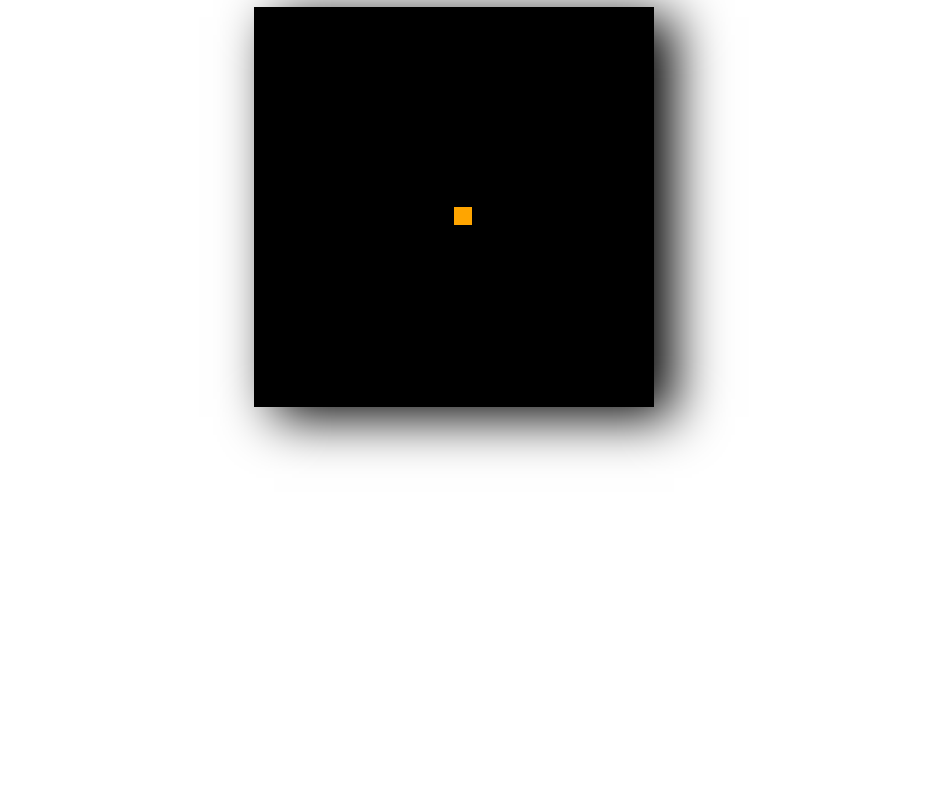
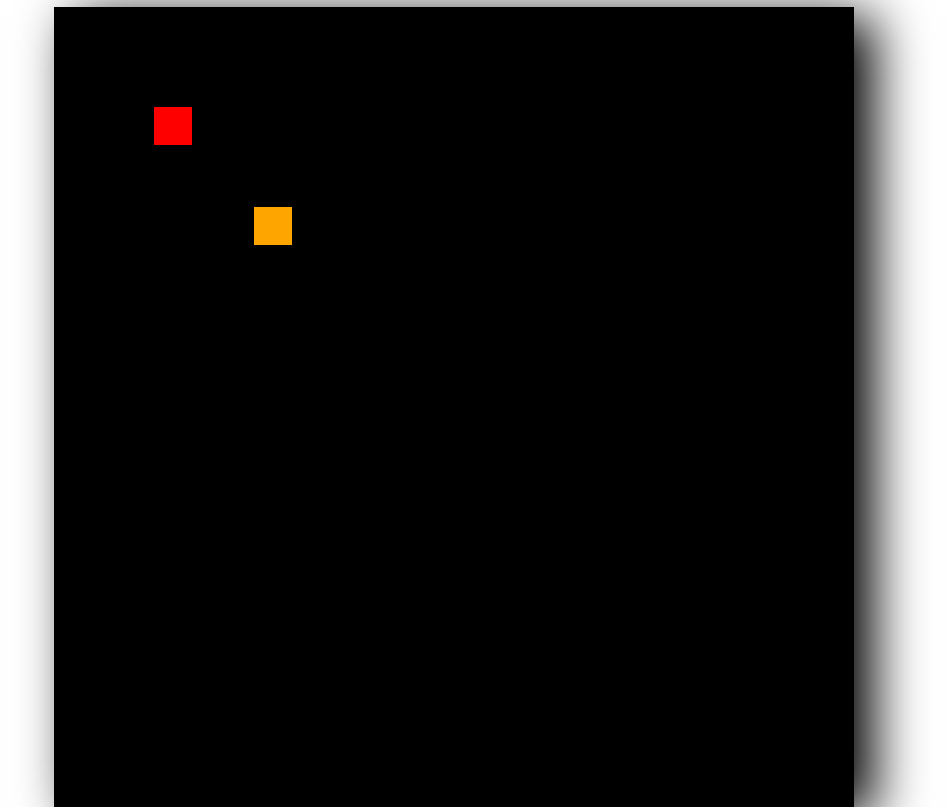
Before and after one commit to splatterman74/Simple-Games, a plain HTML site: page index.html in a window 1280 px wide. Shown: the part 73-880 px from the top of the page, without its empty margins (186-1133 px from the left). Before the commit the page ends 800 px from the top, so only its background shows below. Drawn offline with Linux system fonts and the light colour scheme.

Commit message:
Implemented apple collision and snake length increase.

```diff
--- a/index.html
+++ b/index.html
@@ -4,7 +4,7 @@
     <meta charset="UTF-8">
     <meta name="viewport" content="width=device-width, initial-scale=1.0">
     <meta http-equiv="X-UA-Compatible" content="ie=edge">
-    <title>Snake</title>
+    <title>Simple-Snake</title>
     <style>
         body{
             margin: 0;
@@ -23,7 +23,7 @@
 <body>
 
     <h1>Snake</h1>
-    <canvas id="game" width="400px" height="400px"></canvas>
+    <canvas id="game" width="800px" height="800px"></canvas>
     <script src="index.js"></script>
 
 </body>
--- a/index.js
+++ b/index.js
@@ -1,20 +1,36 @@
 const canvas = document.getElementById('game');
 const ctx = canvas.getContext('2d');
+
+class SnakePart{
+    constructor(x, y){
+        this.x = x;
+        this.y = y;
+    }
+}
+
+const snakeParts = [];
+let tailLength = 2;
 
 let speed = 7;
 
 let tileCount = 20;
 let tileSize = canvas.width / tileCount - 2;
+
 let headX = 10;
 let headY = 10;
 
 let xVelocity = 0;
 let yVelocity = 0;
 
+let appleX = 5;
+let appleY = 5;
+
 //Game loop.
 function drawGame(){
     clearScreen();
     changeSnakePosition();
+    checkAppleCollision();
+    drawApple();
     drawSnake();
     setTimeout(drawGame, 1000/speed);
 }
@@ -29,7 +45,31 @@ function changeSnakePosition(){
     headY = headY + yVelocity;
 }
 
+function checkAppleCollision(){
+    if(appleX === headX && appleY === headY){
+        appleX = Math.floor(Math.random() * tileCount);
+        appleY = Math.floor(Math.random() * tileCount);
+        tailLength++;
+    }
+}
+
+function drawApple(){
+    ctx.fillStyle = 'red';
+    ctx.fillRect(appleX * tileCount, appleY * tileCount, tileSize, tileSize);
+}
+
 function drawSnake(){
+    ctx.fillStyle = 'green';
+    for(let i = 0; i < snakeParts.length; i++){
+        let part = snakeParts[i];
+        ctx.fillRect(part.x * tileCount, part.y * tileCount, tileSize, tileSize)
+    }
+
+    snakeParts.push(new SnakePart(headX, headY)); // Put item at end of list (ie. next to the head).
+    if(snakeParts.length > tailLength){
+        snakeParts.shift(); // Remove the part furthest from the head if we have more than the tailSize.
+    }
+
     ctx.fillStyle = 'orange';
     ctx.fillRect(headX * tileCount, headY * tileCount, tileSize, tileSize);
 }
```
